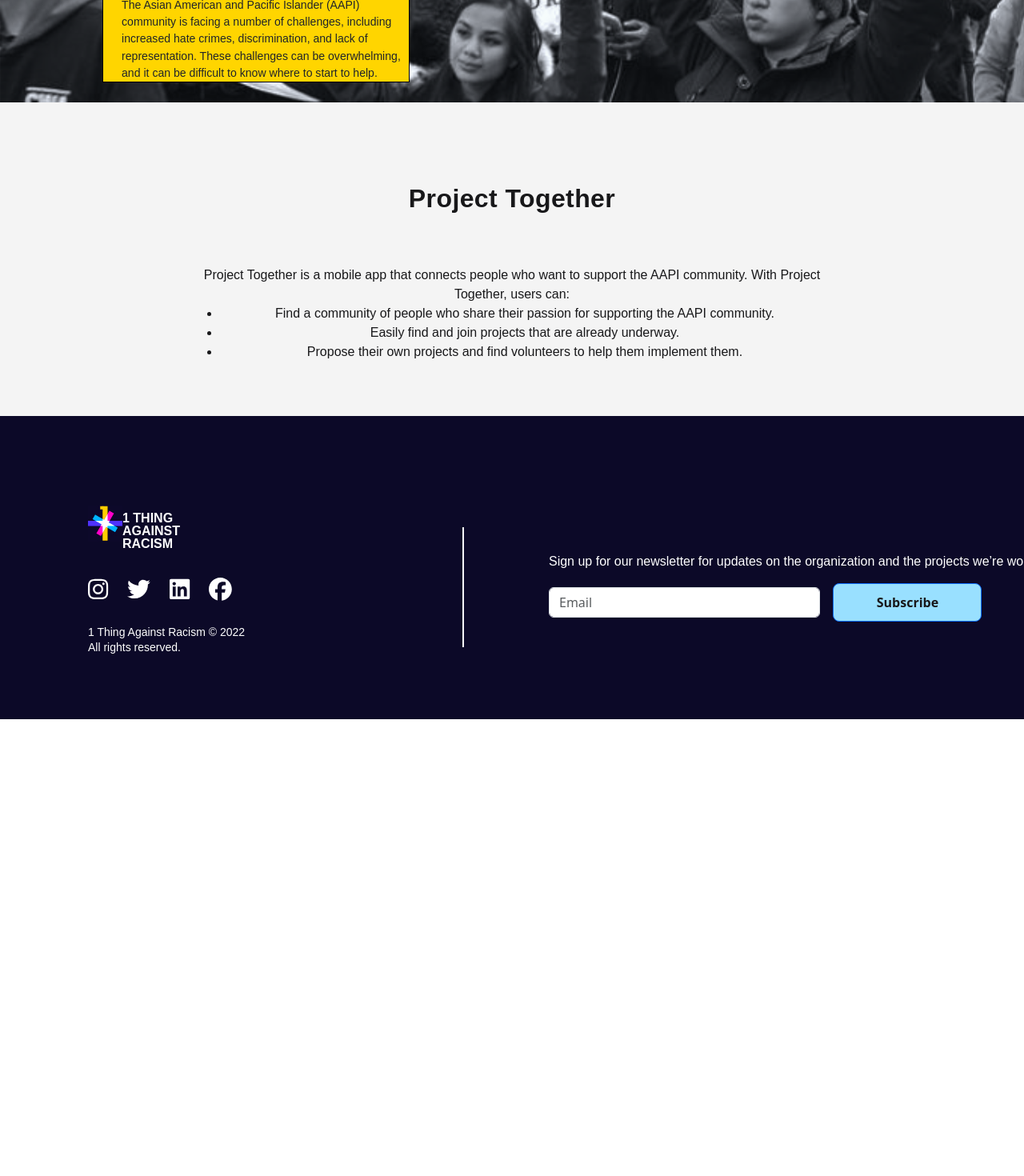
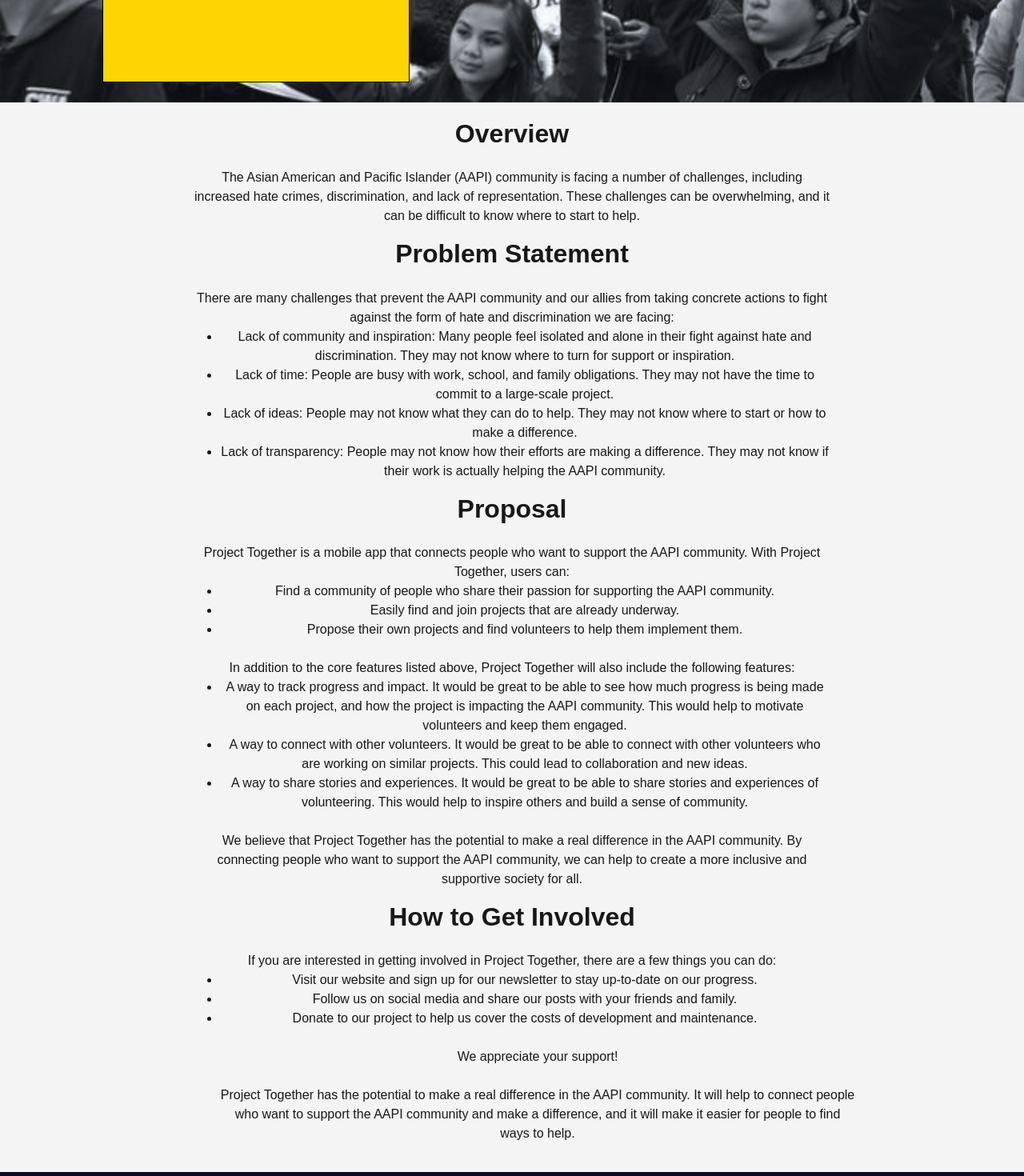
Before and after one commit to 1thing-org/1thing.org, a React (Create React App) app: page /projects/project-together in a window 1280 px wide. Shown: the part 520-1990 px from the top of the page at 80% size. Before the commit the page ends 1419 px from the top, so only its background shows below. Built offline with nearby package versions, Linux system fonts and the light colour scheme; no server answers.

Commit message:
create the project detail pages

```diff
--- a/src/components/home/WorkingOn/WorkingOn.tsx
+++ b/src/components/home/WorkingOn/WorkingOn.tsx
@@ -18,23 +18,6 @@ function WorkingOn() {
               discrimination, and lack of representation. These challenges can
               be overwhelming, and it can be difficult to know where to start to
               help.
-            </p>
-            <p>
-              Project Together is a mobile app that connects people who want to
-              support the AAPI community. With Project Together, users can:
-              <ul>
-                <li>
-                  Find a community of people who share their passion for
-                  supporting the AAPI community.
-                </li>
-                <li>
-                  Easily find and join projects that are already underway.
-                </li>
-                <li>
-                  Propose their own projects and find volunteers to help them
-                  implement them.
-                </li>
-              </ul>
             </p>
           </p>
           <Link to="/projects/project-together">Learn More</Link>
--- a/src/components/projects/projectTogether/ProjectTogether.tsx
+++ b/src/components/projects/projectTogether/ProjectTogether.tsx
@@ -17,11 +17,7 @@ function ProjectTogether() {
   return (
     <div>
       <NavBar />
-      <HeroSection
-        heading={aboutHeroData.heading}
-        subheading={aboutHeroData.subheading}
-        imageSrc={HeroImage}
-      />
+      <HeroSection heading={aboutHeroData.heading} imageSrc={HeroImage} />
       <Content />
       <Footer />
     </div>
--- a/src/components/projects/projectTogether/content/content.css
+++ b/src/components/projects/projectTogether/content/content.css
@@ -1,106 +1,73 @@
-.background{
+.content-container {
   max-width: 1440px;
-    background: #F4F4F4;
+  background: #f4f4f4;
   margin: 0 auto;
+  padding: 20px;
 }
-@media screen and (max-width:799px) {
-    #content-container {
+
+@media screen and (max-width: 799px) {
+  .content-container {
     display: flex;
     flex-direction: column;
-        justify-content: center;
     align-items: center;
   }
-    .content-title {
-        width: auto;
-        height: 40px;
+
+  .overview h2,
+  .problem-statement h2,
+  .proposal h2,
+  .get-involved h2 {
     font-family: sans-serif;
     font-style: normal;
     font-weight: 800;
     font-size: 32px;
-        line-height: 40px;
     text-align: center;
-        letter-spacing: 0.4px;
-        text-transform: capitalize;
-        color: #18181A;
-        white-space: nowrap;
+    color: #18181a;
   }
 
-    .content-text {
+  .overview p,
+  .problem-statement p,
+  .proposal p,
+  .get-involved p {
     margin-top: 24px;
-        width: 794px;
-        height: 72px;
     font-family: sans-serif;
     font-style: normal;
     font-weight: 400;
     font-size: 16px;
-        line-height: 24px;
     text-align: center;
-        color: #18181A;
+    color: #18181a;
   }
 }
 
-@media screen and (min-width:500px) {
-    #content-container {
-        padding-top: 20%;
+@media screen and (min-width: 800px) {
+  .content-container {
+    display: flex;
+    flex-direction: column;
+    align-items: center;
   }
-    .content-text {
+
+  .overview h2,
+  .problem-statement h2,
+  .proposal h2,
+  .get-involved h2 {
+    font-family: sans-serif;
+    font-style: normal;
+    font-weight: 800;
+    font-size: 32px;
+    text-align: center;
+    color: #18181a;
+  }
+
+  .overview p,
+  .problem-statement p,
+  .proposal p,
+  .get-involved p {
     margin-top: 24px;
-        width: 90vw;
-        height: 20vh;
+    width: 794px;
     font-family: sans-serif;
     font-style: normal;
     font-weight: 400;
     font-size: 16px;
-        line-height: 24px;
     text-align: center;
-        color: #18181A;
-    }
-
-
-}
-@media screen and (min-width:800px) {
-    #content-container {
-        display: flex;
-        flex-direction: column;
-        justify-content: center;
-        align-items: center;
-
-        height: 392px;
-        padding: 128px 323px;
-        gap: 24px;
-    }
-
-    .content-title {
-        width: auto;
-        height: 40px;
-        font-family: sans-serif;
-        font-style: normal;
-        font-weight: 800;
-        font-size: 32px;
-        line-height: 40px;
-        text-align: center;
-        letter-spacing: 0.4px;
-        text-transform: capitalize;
-        color: #18181A;
-        white-space: nowrap;
-    }
-
-    .content-text {
-        margin-top: 24px;
-        width: 794px;
-        height: 72px;
-        font-family: sans-serif;
-        font-style: normal;
-        font-weight: 400;
-        font-size: 16px;
-        line-height: 24px;
-        text-align: center;
-        color: #18181A;
+    color: #18181a;
   }
 }
-
-@media screen and (min-width: 1440px) {
-    #content-container {
-        max-width: 1440px;
-    }
-}
--- a/src/components/projects/projectTogether/content/content.tsx
+++ b/src/components/projects/projectTogether/content/content.tsx
@@ -1,37 +1,123 @@
 import React from "react";
 import "./content.css";
-import { Container, Row, Col } from "react-bootstrap";
 
-function Content() {
+const Content = () => {
   return (
-    <div className="background">
-      <Container id="content-container">
-        <Col>
-          <p className="content-title">Project Together</p>
-        </Col>
-        <Col>
-          <p className="content-text">
+    <div className="content-container">
+      <section className="overview">
+        <h2>Overview</h2>
+        <p>
+          The Asian American and Pacific Islander (AAPI) community is facing a
+          number of challenges, including increased hate crimes, discrimination,
+          and lack of representation. These challenges can be overwhelming, and
+          it can be difficult to know where to start to help.
+        </p>
+      </section>
+      <section className="problem-statement">
+        <h2>Problem Statement</h2>
+        <p>
+          There are many challenges that prevent the AAPI community and our
+          allies from taking concrete actions to fight against the form of hate
+          and discrimination we are facing:
+          <ul>
+            <li>
+              Lack of community and inspiration: Many people feel isolated and
+              alone in their fight against hate and discrimination. They may not
+              know where to turn for support or inspiration.
+            </li>
+            <li>
+              Lack of time: People are busy with work, school, and family
+              obligations. They may not have the time to commit to a large-scale
+              project.
+            </li>
+            <li>
+              Lack of ideas: People may not know what they can do to help. They
+              may not know where to start or how to make a difference.
+            </li>
+            <li>
+              Lack of transparency: People may not know how their efforts are
+              making a difference. They may not know if their work is actually
+              helping the AAPI community.
+            </li>
+          </ul>
+        </p>
+      </section>
+      <section className="proposal">
+        <h2>Proposal</h2>
         <p>
           Project Together is a mobile app that connects people who want to
           support the AAPI community. With Project Together, users can:
           <ul>
             <li>
-                  Find a community of people who share their passion for
-                  supporting the AAPI community.
+              Find a community of people who share their passion for supporting
+              the AAPI community.
             </li>
-                <li>
-                  Easily find and join projects that are already underway.
-                </li>
+            <li>Easily find and join projects that are already underway.</li>
             <li>
               Propose their own projects and find volunteers to help them
               implement them.
             </li>
           </ul>
         </p>
+        <p>
+          In addition to the core features listed above, Project Together will
+          also include the following features:
+          <ul>
+            <li>
+              A way to track progress and impact. It would be great to be able
+              to see how much progress is being made on each project, and how
+              the project is impacting the AAPI community. This would help to
+              motivate volunteers and keep them engaged.
+            </li>
+            <li>
+              A way to connect with other volunteers. It would be great to be
+              able to connect with other volunteers who are working on similar
+              projects. This could lead to collaboration and new ideas.
+            </li>
+            <li>
+              A way to share stories and experiences. It would be great to be
+              able to share stories and experiences of volunteering. This would
+              help to inspire others and build a sense of community.
+            </li>
+          </ul>
+          <p>
+            We believe that Project Together has the potential to make a real
+            difference in the AAPI community. By connecting people who want to
+            support the AAPI community, we can help to create a more inclusive
+            and supportive society for all.
           </p>
-        </Col>
-      </Container>
+        </p>
+      </section>
+      <section className="get-involved">
+        <h2>How to Get Involved</h2>
+        <p>
+          If you are interested in getting involved in Project Together, there
+          are a few things you can do:
+          <ul>
+            <li>
+              Visit our website and sign up for our newsletter to stay
+              up-to-date on our progress.
+            </li>
+            <li>
+              Follow us on social media and share our posts with your friends
+              and family.
+            </li>
+            <li>
+              Donate to our project to help us cover the costs of development
+              and maintenance.
+            </li>
+            <p>We appreciate your support!</p>
+            <p>
+              Project Together has the potential to make a real difference in
+              the AAPI community. It will help to connect people who want to
+              support the AAPI community and make a difference, and it will make
+              it easier for people to find ways to help.
+            </p>
+          </ul>
+        </p>
+      </section>
     </div>
   );
-}
+};
+
 export default Content;
--- a/src/components/projects/victimSupportFund/content/content.css
+++ b/src/components/projects/victimSupportFund/content/content.css
@@ -1,101 +1,70 @@
-.background{
+.background {
   max-width: 1440px;
-    background: #F4F4F4;
+  background: #f4f4f4;
   margin: 0 auto;
 }
-@media screen and (max-width:799px) {
+
+@media screen and (max-width: 799px) {
   #content-container {
     display: flex;
     flex-direction: column;
     justify-content: center;
     align-items: center;
   }
+
   .content-title {
-        width: auto;
-        height: 40px;
     font-family: sans-serif;
     font-style: normal;
     font-weight: 800;
     font-size: 32px;
-        line-height: 40px;
     text-align: center;
     letter-spacing: 0.4px;
     text-transform: capitalize;
-        color: #18181A;
-        white-space: nowrap;
+    color: #18181a;
+  }
+
+  .content-text {
+    margin-top: 24px;
+    width: 90vw;
+    font-family: sans-serif;
+    font-style: normal;
+    font-weight: 400;
+    font-size: 16px;
+    text-align: center;
+    color: #18181a;
+  }
+}
+
+@media screen and (min-width: 800px) {
+  #content-container {
+    display: flex;
+    flex-direction: column;
+    justify-content: center;
+    align-items: center;
+    padding: 128px 5%;
+    gap: 24px;
+  }
+
+  .content-title {
+    font-family: sans-serif;
+    font-style: normal;
+    font-weight: 800;
+    font-size: 32px;
+    text-align: center;
+    letter-spacing: 0.4px;
+    text-transform: capitalize;
+    color: #18181a;
   }
 
   .content-text {
     margin-top: 24px;
     width: 794px;
-        height: 72px;
     font-family: sans-serif;
     font-style: normal;
     font-weight: 400;
     font-size: 16px;
-        line-height: 24px;
     text-align: center;
-        color: #18181A;
-    }
-}
-
-@media screen and (min-width:500px) {
-    #content-container {
-        padding-top: 20%;
-    }
-    .content-text {
-        margin-top: 24px;
-        width: 90vw;
-        height: 20vh;
-        font-family: sans-serif;
-        font-style: normal;
-        font-weight: 400;
-        font-size: 16px;
-        line-height: 24px;
-        text-align: center;
-        color: #18181A;
-    }
-
-
-}
-@media screen and (min-width:800px) {
-    #content-container {
-        display: flex;
-        flex-direction: column;
-        justify-content: center;
-        align-items: center;
-
-        height: 392px;
-        padding: 128px 323px;
-        gap: 24px;
-    }
-
-    .content-title {
-        width: auto;
-        height: 40px;
-        font-family: sans-serif;
-        font-style: normal;
-        font-weight: 800;
-        font-size: 32px;
-        line-height: 40px;
-        text-align: center;
-        letter-spacing: 0.4px;
-        text-transform: capitalize;
-        color: #18181A;
-        white-space: nowrap;
-    }
-
-    .content-text {
-        margin-top: 24px;
-        width: 794px;
-        height: 72px;
-        font-family: sans-serif;
-        font-style: normal;
-        font-weight: 400;
-        font-size: 16px;
-        line-height: 24px;
-        text-align: center;
-        color: #18181A;
+    color: #18181a;
   }
 }
 
--- a/src/components/projects/victimSupportFund/content/content.tsx
+++ b/src/components/projects/victimSupportFund/content/content.tsx
@@ -11,6 +11,9 @@ function Content() {
         </Col>
         <Col>
           <p className="content-text">
+            <p>Why we have this fund</p>
+            <p> Where’s the money from - Donate now!</p>
+            <p>Where’s the money going - total donation for X victims</p>
             1thing.org receives donations from individuals and corporations like
             Google. We disburse the funds to victims of anti-Asian hate crimes
             in a transparent and accountable manner, and provide regular updates
```
Lines whose indentation alone changed are shown as unchanged.
